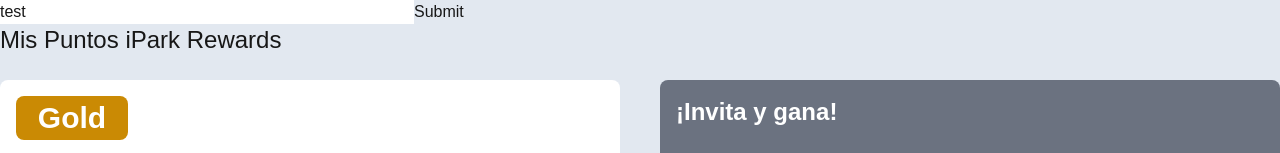
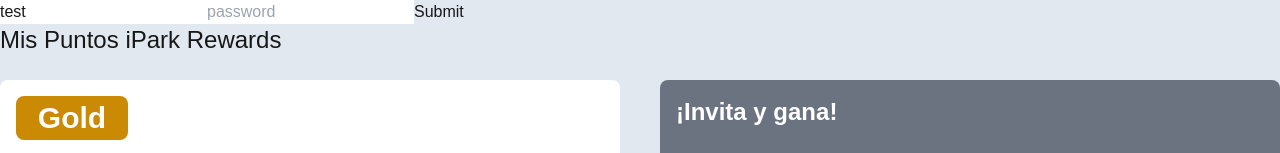
Before and after one commit to LuourdesAli/Trabajo, a Next.js app: page /reservas in a window 1280 px wide. Shown: the top 153 px of the page. Built offline with nearby package versions, Linux system fonts and the light colour scheme; no server answers.

Commit message:
Login funcionando
hasta esta parte todo el login ya es funcional

```diff
--- a/src/componentes/login.tsx
+++ b/src/componentes/login.tsx
@@ -1,35 +1,51 @@
-//import { loginApi } from '@/resources/resource'
-import React from 'react'
+import { loginApi } from "@/resources/resource";
+import React from "react";
 import { useForm, SubmitHandler } from "react-hook-form";
 
+
 type Inputs = {
-    email: string,
-    password: string,
+  email: string;
+  password: string;
 };
 
 function Login() {
   //loginApi({email:"",password:""})
-    const { register, handleSubmit, formState: { errors } } = useForm<Inputs>();
-    const onSubmit: SubmitHandler<Inputs> = data => {
-
+  const {
+    register,
+    handleSubmit,
+    formState: { errors },
+  } = useForm<Inputs>();
+  const onSubmit: SubmitHandler<Inputs> = (data) => {
+    const login = async () => {
+        const response = await loginApi({
+          email: data.email,
+          password: data.password,
+        });
+        console.log(response);
+      };
+      login();
     console.log(data.email);
     console.log(data.password);
-        console.log(data);}
+    console.log(data);
+  };
 
 
   return (
-    <form   onSubmit={handleSubmit(onSubmit)}>
+    <form onSubmit={handleSubmit(onSubmit)}>
       {/* register your input into the hook by invoking the "register" function */}
-    <input  defaultValue="test" {...register("email")} />
+      <input placeholder="email" defaultValue="test" {...register("email")} />
 
       {/* include validation with required or other standard HTML validation rules */}
-    <input {...register("password", { required: true })} />
+      <input
+        placeholder="password"
+        {...register("password", { required: true })}
+      />
       {/* errors will return when field validation fails  */}
       {errors.password && <span>This field is required</span>}
 
       <input type="submit" />
     </form>
-  )
+  );
 }
 
-export default Login
+export default Login;
```
Lines whose indentation alone changed are shown as unchanged.
